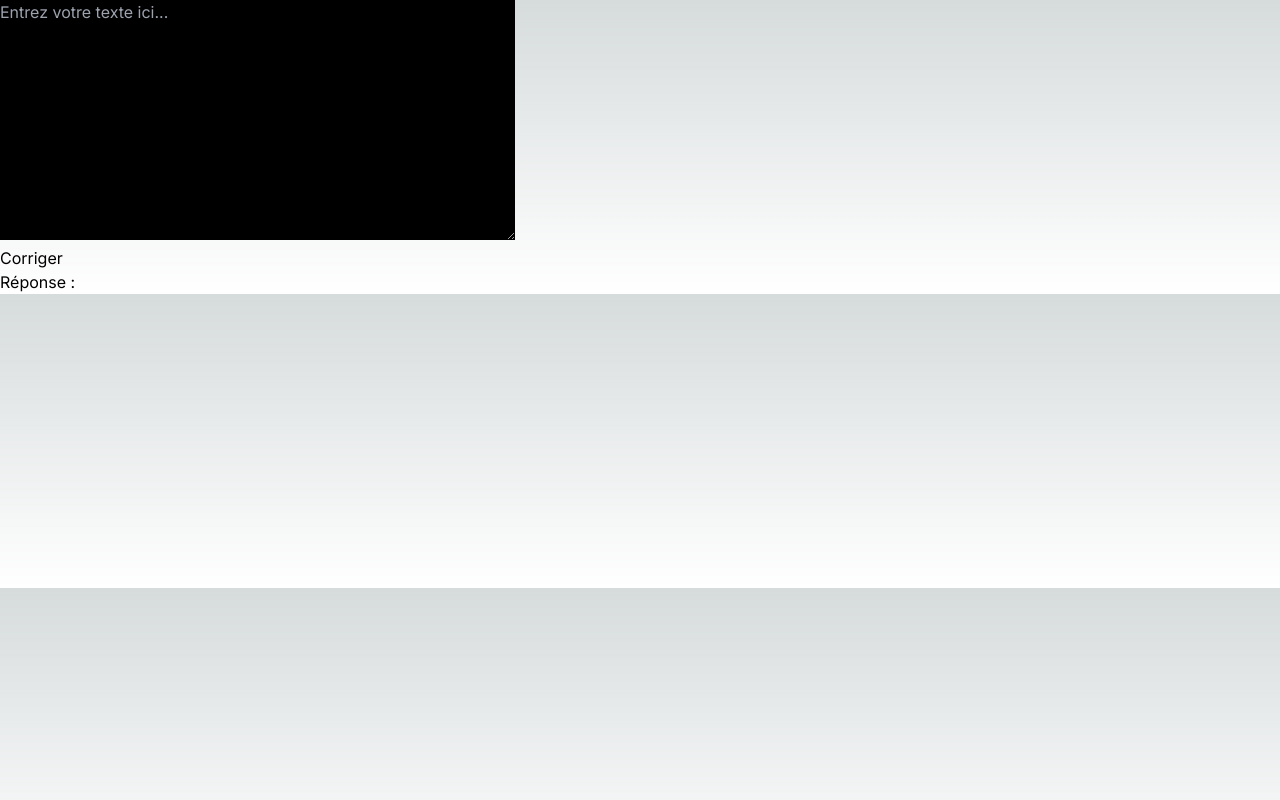
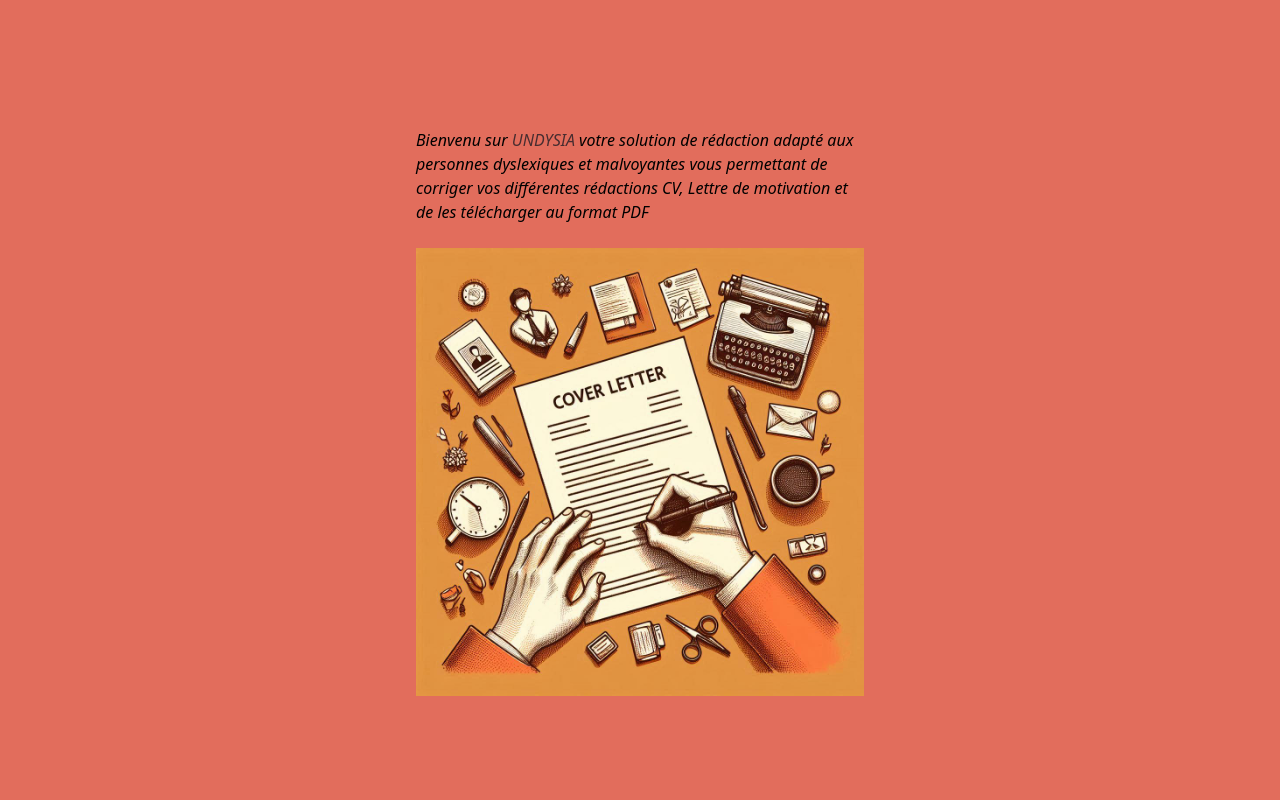
Before and after one commit to Pierrejuppin/Undysia, a Next.js app: page /home in a window 1280 px wide. Shown: the top 800 px of the page. Built offline with nearby package versions, Linux system fonts and the light colour scheme.

Commit message:
feat: css implementing

```diff
--- a/src/app/globals.css
+++ b/src/app/globals.css
@@ -18,12 +18,7 @@
 
 body {
   color: rgb(var(--foreground-rgb));
-  background: linear-gradient(
-      to bottom,
-      transparent,
-      rgb(var(--background-end-rgb))
-    )
-    rgb(var(--background-start-rgb));
+  background-color: #e26d5c;
 }
 
 @layer utilities {
--- a/src/app/home/page.jsx
+++ b/src/app/home/page.jsx
@@ -1,6 +1,7 @@
 "use client";
 
 import { useState } from "react";
+import Image from "next/image";
 
 const CorrectionForm = () => {
   const [inputText, setInputText] = useState("");
@@ -38,10 +39,28 @@ const CorrectionForm = () => {
   };
 
   return (
+    <main className="bg-background w-screen flex flex-col justify-center items-center">
+      <div className="flex justify-center hero min-h-screen mb-44">
+        <div className="hero-content text-center">
+          <div className="max-w-md">
+            <p className="py-6 text-left italic font-thin">
+              Bienvenu sur <span className="text-primary">UNDYSIA </span>votre
+              solution de rédaction {"\n"}adapté aux personnes dyslexiques{" "}
+              {"\n"}et malvoyantes {"\n"}
+              vous permettant de corriger vos différentes {"\n"}rédactions CV,
+              Lettre de motivation et de les{"\n"} télécharger au format PDF
+            </p>
+            <Image src="/home.jpeg" alt="home" width={500} height={500} />
+          </div>
+        </div>
+      </div>
       <div>
-      <form onSubmit={handleSubmit}>
+        <form
+          className="flex flex-col justify-center items-center my-14  mt-54"
+          onSubmit={handleSubmit}
+        >
           <textarea
-          className="bg-black"
+            className="bg-primary rounded text-text"
             value={inputText}
             onChange={(e) => setInputText(e.target.value)}
             placeholder="Entrez votre texte ici..."
@@ -49,13 +68,19 @@ const CorrectionForm = () => {
             cols={50}
           />
           <br />
-        <button type="submit">Corriger</button>
+          <button
+            type="submit"
+            className="w-20 rounded bg-primary text-text border-2 border-black"
+          >
+            Corriger
+          </button>
         </form>
         <div>
-        <h3>Réponse :</h3>
-        <p>{response}</p>
+          <h3>Résultat :</h3>
+          <p className="mb-56">{response}</p>
         </div>
       </div>
+    </main>
   );
 };
 
--- a/src/app/layout.js
+++ b/src/app/layout.js
@@ -1,8 +1,9 @@
 import { Inter } from "next/font/google";
+import { Raleway } from "next/font/google";
 import "./globals.css";
 
 const inter = Inter({ subsets: ["latin"] });
-
+const raleway = Raleway({ subsets: ["latin"] });
 export const metadata = {
   title: "Create Next App",
   description: "Generated by create next app",
@@ -11,7 +12,7 @@ export const metadata = {
 export default function RootLayout({ children }) {
   return (
     <html lang="en">
-      <body className={inter.className}>{children}</body>
+      <body>{children}</body>
     </html>
   );
 }
--- a/tailwind.config.js
+++ b/tailwind.config.js
@@ -19,5 +19,5 @@ module.exports = {
       },
     },
   },
-  plugins: [],
+  plugins: [require("daisyui")],
 };
```
Also changed, not shown: package.json (+6 -5 lines), public/home.jpeg (added), 1 other file (tests, documents, lock files or other folders). Lines whose indentation alone changed are shown as unchanged.
